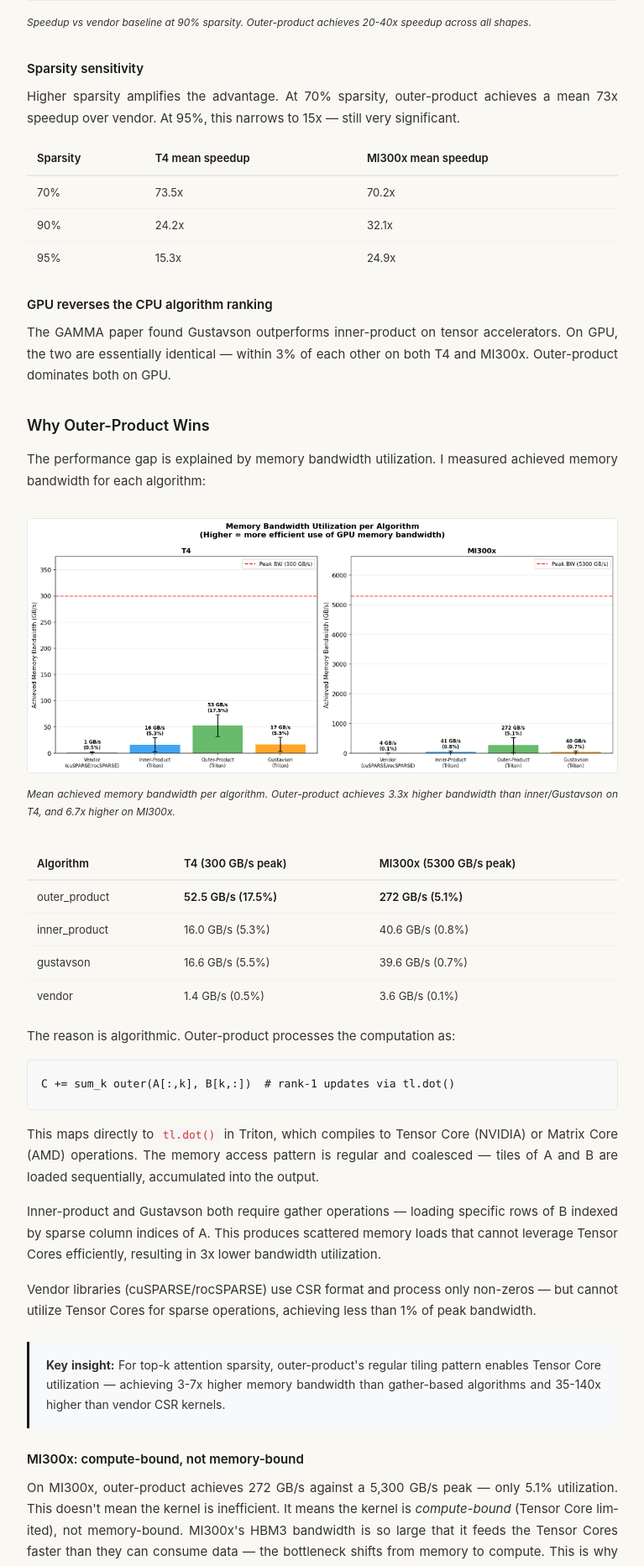
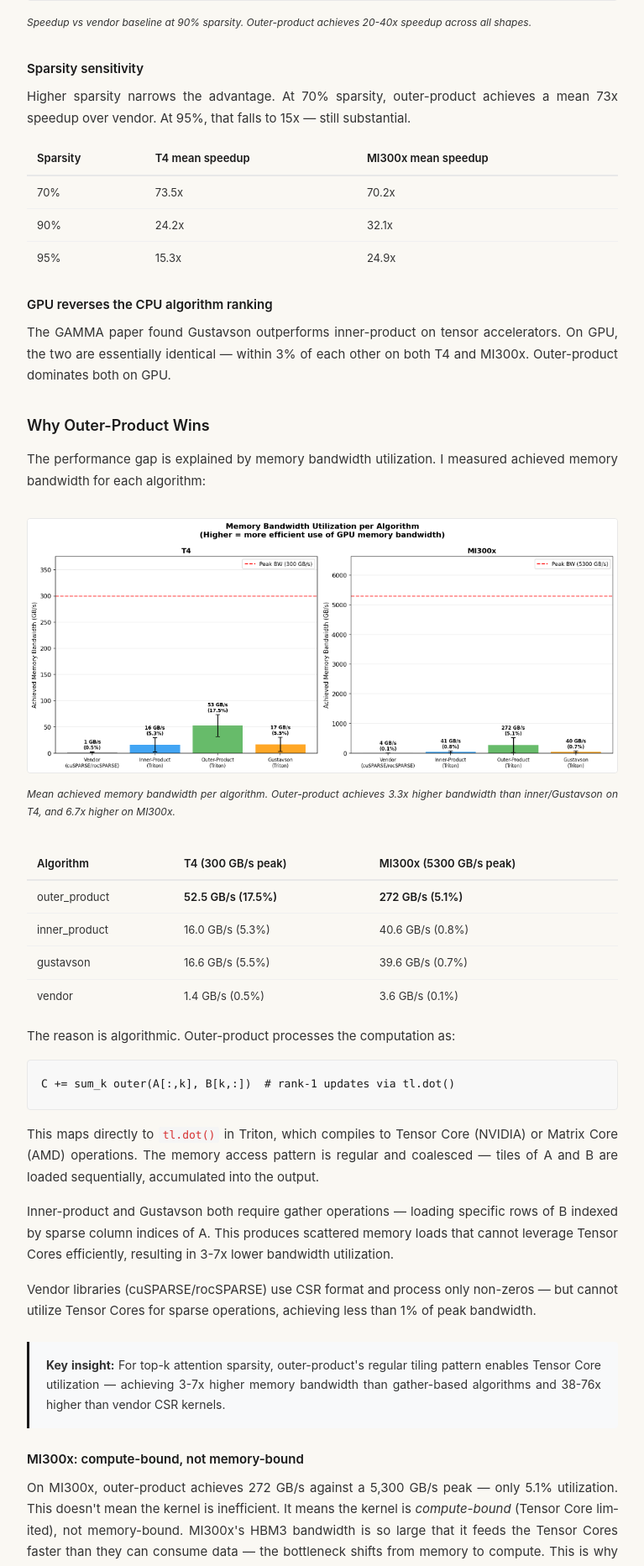
Before and after one commit to midiareshadi/midiareshadi.github.io, a plain HTML site: page blog/spmm-benchmark/index.html in a window 1280 px wide. Shown: the part 2110-3975 px from the top of the page at 84% size, without its empty margins (386-1153 px from the left). Drawn offline with nearby package versions, Linux system fonts and the light colour scheme.

Commit message:
spmm-benchmark: correct sparsity trend and two bandwidth ratios

```diff
--- a/blog/spmm-benchmark/index.html
+++ b/blog/spmm-benchmark/index.html
@@ -163,9 +163,9 @@
                         Outer-product achieves 20-40x speedup across all shapes.</p>
 </div>
 <h3>Sparsity sensitivity</h3>
-<p>Higher sparsity amplifies the advantage. At 70% sparsity,
+<p>Higher sparsity narrows the advantage. At 70% sparsity,
                     outer-product achieves a mean 73x speedup over vendor. At 95%,
-                    this narrows to 15x — still very significant.</p>
+                    that falls to 15x — still substantial.</p>
 <table>
 <thead>
 <tr>
@@ -223,14 +223,14 @@
 <p>Inner-product and Gustavson both require gather operations — loading
                     specific rows of B indexed by sparse column indices of A. This produces
                     scattered memory loads that cannot leverage Tensor Cores efficiently,
-                    resulting in 3x lower bandwidth utilization.</p>
+                    resulting in 3-7x lower bandwidth utilization.</p>
 <p>Vendor libraries (cuSPARSE/rocSPARSE) use CSR format and process only
                     non-zeros — but cannot utilize Tensor Cores for sparse operations,
                     achieving less than 1% of peak bandwidth.</p>
 <div class="finding-box">
 <p><strong>Key insight:</strong> For top-k attention sparsity, outer-product's
                     regular tiling pattern enables Tensor Core utilization — achieving 3-7x
-                    higher memory bandwidth than gather-based algorithms and 35-140x higher
+                    higher memory bandwidth than gather-based algorithms and 38-76x higher
                     than vendor CSR kernels.</p>
 </div>
 
```
Also changed, not shown: 1 other file.
